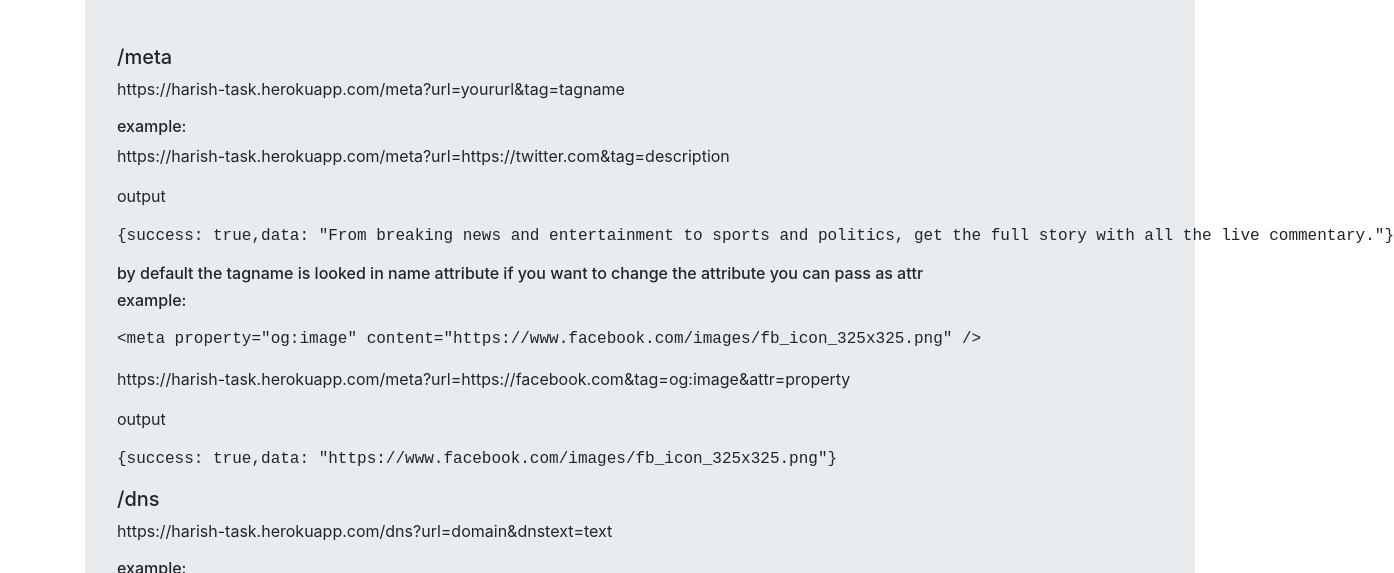
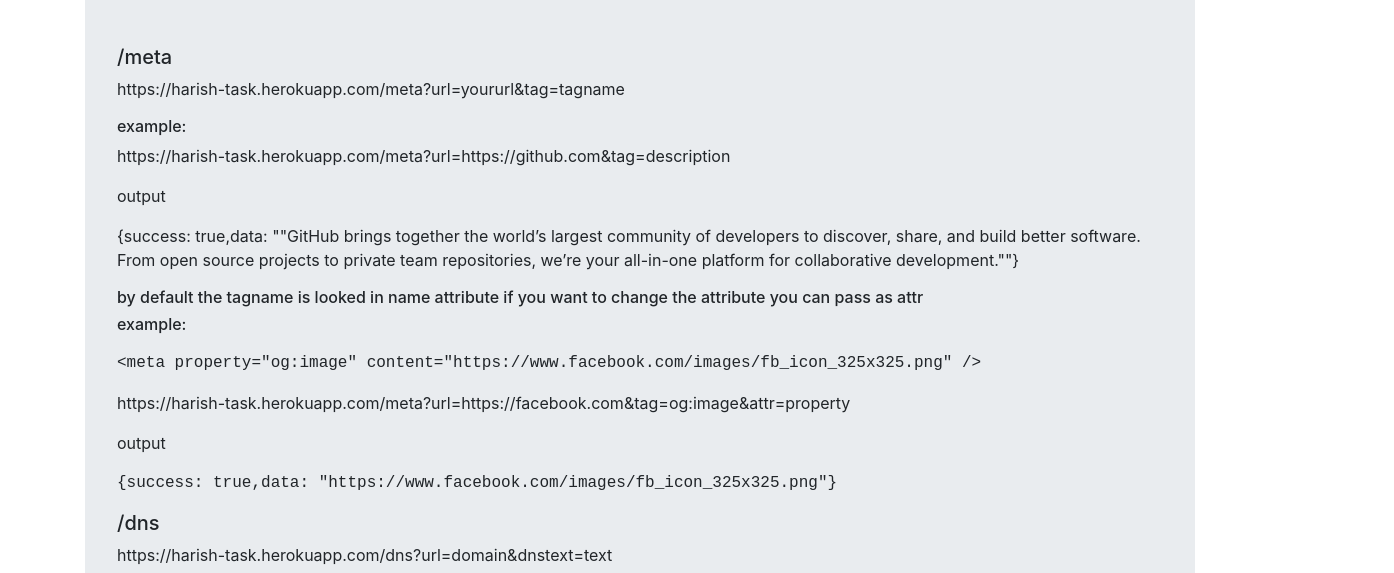
Before and after one commit to harish32/task4, a website: page statics/index.html in a window 1280 px wide. Shown: the part 227-800 px from the top of the page, 1394 px wide, since content can reach past the window. Drawn offline with nearby package versions, Linux system fonts and the light colour scheme.

Commit message:
made changes to index.html

```diff
--- a/controller/routes.js
+++ b/controller/routes.js
@@ -15,6 +15,7 @@ exports.findtag = async (req, res) => {
       req.query.tag
     }\\".*?content=\\"(.*?)\\".*?>`;
     regex = new RegExp(regex);
+    //matching string with regex
     const data = await resp.data.match(regex);
     if (!data) {
       return res.status(400).json({
--- a/statics/index.html
+++ b/statics/index.html
@@ -19,10 +19,10 @@
         <h5 class="mt-5">/meta</h5>
         <p>https://harish-task.herokuapp.com/meta?url=yoururl&tag=tagname</p>
         <h6>example:</h6>
-        <!-- <p> <xmp><meta name="referrer" content="default" id="meta_referrer" /></xmp> </p> -->
-        <p>https://harish-task.herokuapp.com/meta?url=https://twitter.com&tag=description</p>
+        <p>https://harish-task.herokuapp.com/meta?url=https://github.com&tag=description</p>
         <p>output</p>
-        <xmp>{success: true,data: "From breaking news and entertainment to sports and politics, get the full story with all the live commentary."}</xmp>
+        <p>{success: true,data: ""GitHub brings together the world’s largest community of developers to discover, share, and build better software.
+           From open source projects to private team repositories, we’re your all-in-one platform for collaborative development.""}</p>
         <h6>by default the tagname is looked in name attribute if you want to change the attribute you can pass as attr</h6>
         <h6>example:</h6>
         <p><xmp><meta property="og:image" content="https://www.facebook.com/images/fb_icon_325x325.png" /></xmp></p>
```
Also changed, not shown: README.md (added).
